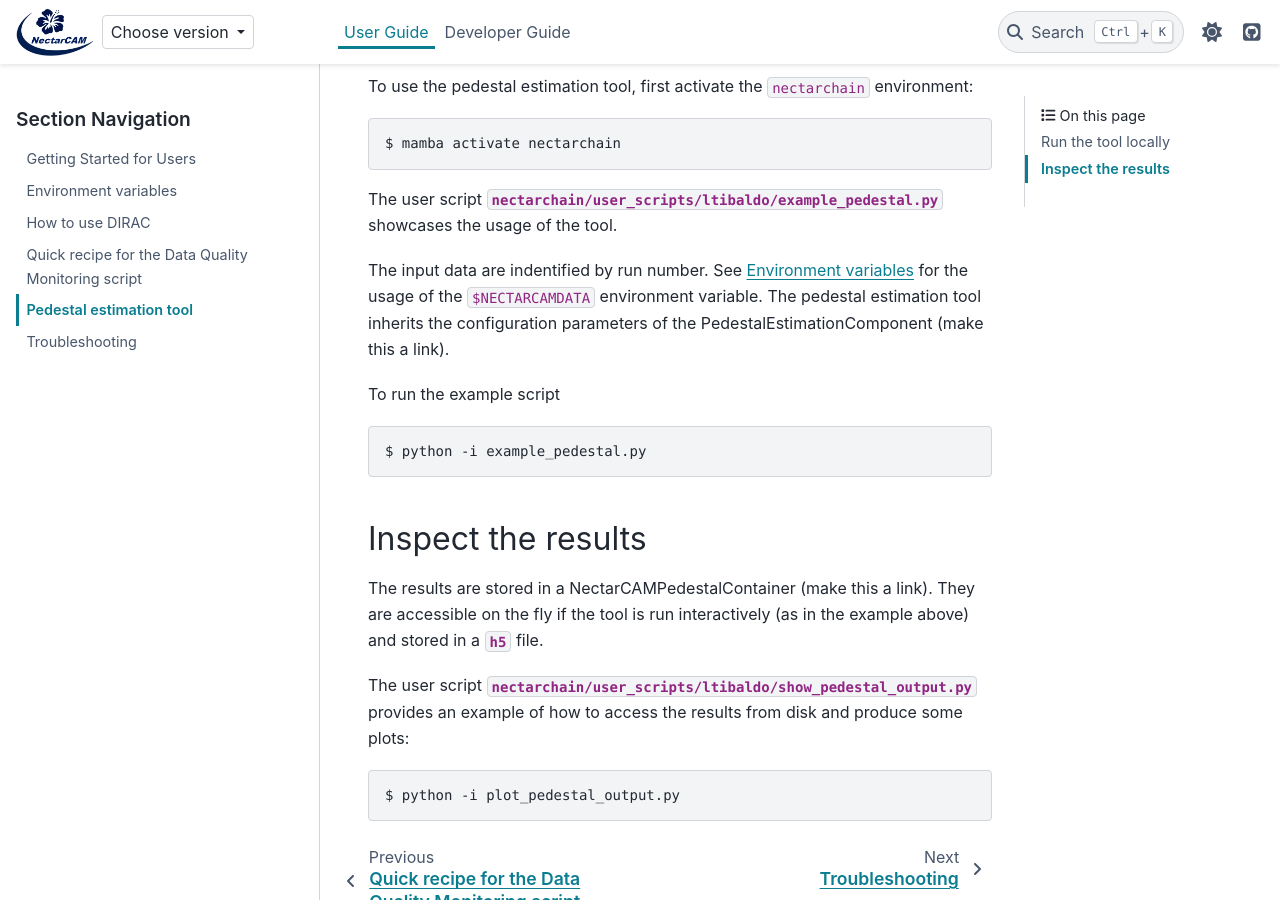
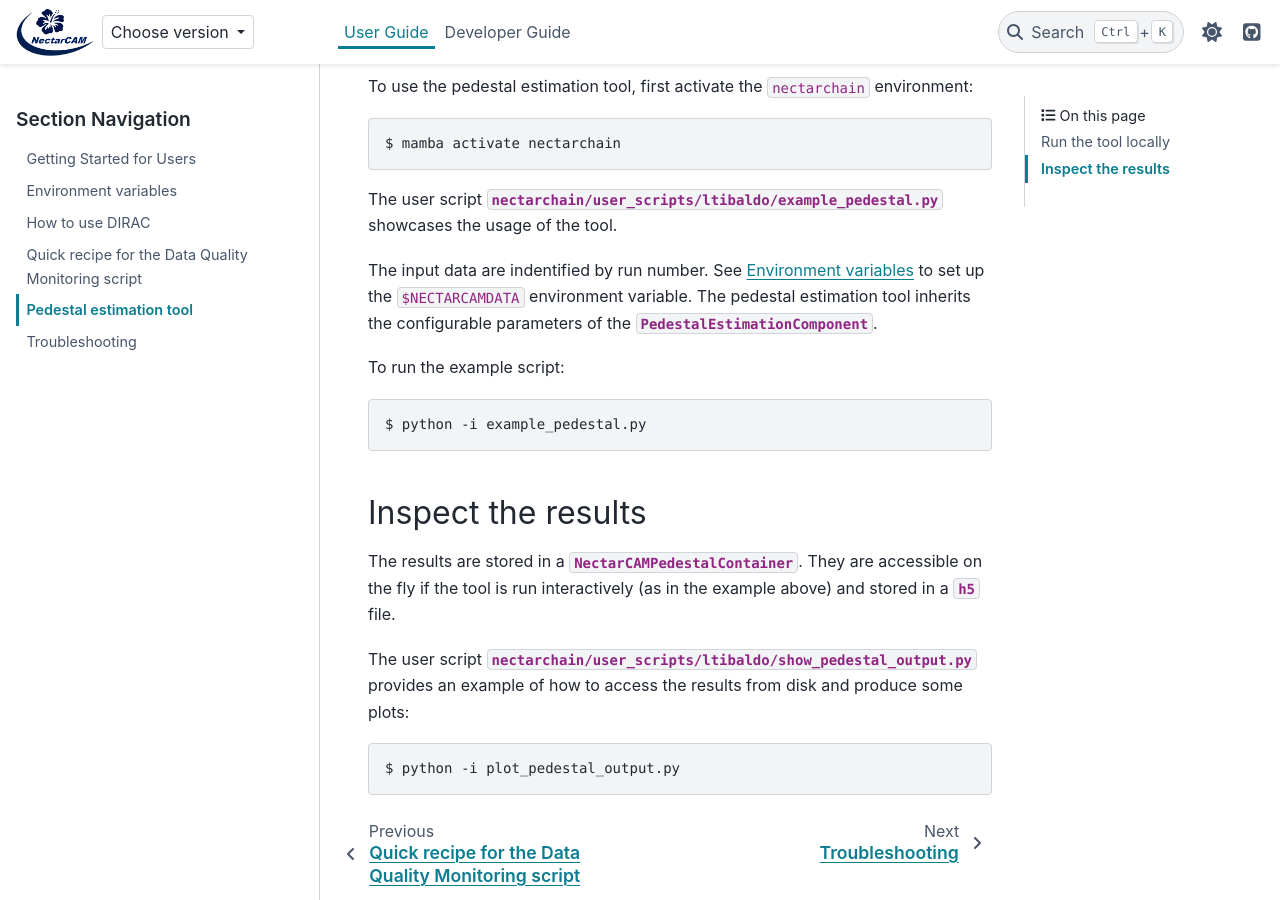
Before and after one commit to cta-observatory/nectarchain, a Sphinx documentation site: the page built from docs/user-guide/howto-pedestal.rst, in a window 1280 px wide and 900 px high, scrolled down 408 px. Built offline with Sphinx 7.4.7 and the PyData theme 0.15.4, drawn with Linux system fonts in a browser that asks for light colours; pages that are not in the unit, such as notebooks, are missing from menus; the version number could not be read and is left out.

Commit message:
links and fixes

```diff
--- a/docs/user-guide/howto-pedestal.rst
+++ b/docs/user-guide/howto-pedestal.rst
@@ -15,9 +15,9 @@ To use the pedestal estimation tool, first activate the ``nectarchain`` environm
 
 The user script `nectarchain/user_scripts/ltibaldo/example_pedestal.py` showcases the usage of the tool.
 
-The input data are indentified by run number. See :ref:`env-vars` for the usage of the ``$NECTARCAMDATA`` environment variable. The pedestal estimation tool inherits the configuration parameters of the PedestalEstimationComponent (make this a link).
+The input data are indentified by run number. See :ref:`env-vars` to set up the ``$NECTARCAMDATA`` environment variable. The pedestal estimation tool inherits the configurable parameters of the `~nectarchain.makers.component.PedestalComponent.PedestalEstimationComponent`.
 
-To run the example script
+To run the example script:
 
 .. code-block:: console
 
@@ -25,7 +25,7 @@ To run the example script
 
 Inspect the results
 =========================
-The results are stored in a NectarCAMPedestalContainer (make this a link). They are accessible on the fly if the tool is run interactively (as in the example above) and stored in a `.h5` file.
+The results are stored in a `~nectarchain.data.container.pedestalContainer.NectarCAMPedestalContainer`. They are accessible on the fly if the tool is run interactively (as in the example above) and stored in a `.h5` file.
 
 The user script `nectarchain/user_scripts/ltibaldo/show_pedestal_output.py` provides an example of how to access the results from disk and produce some plots:
 
```
